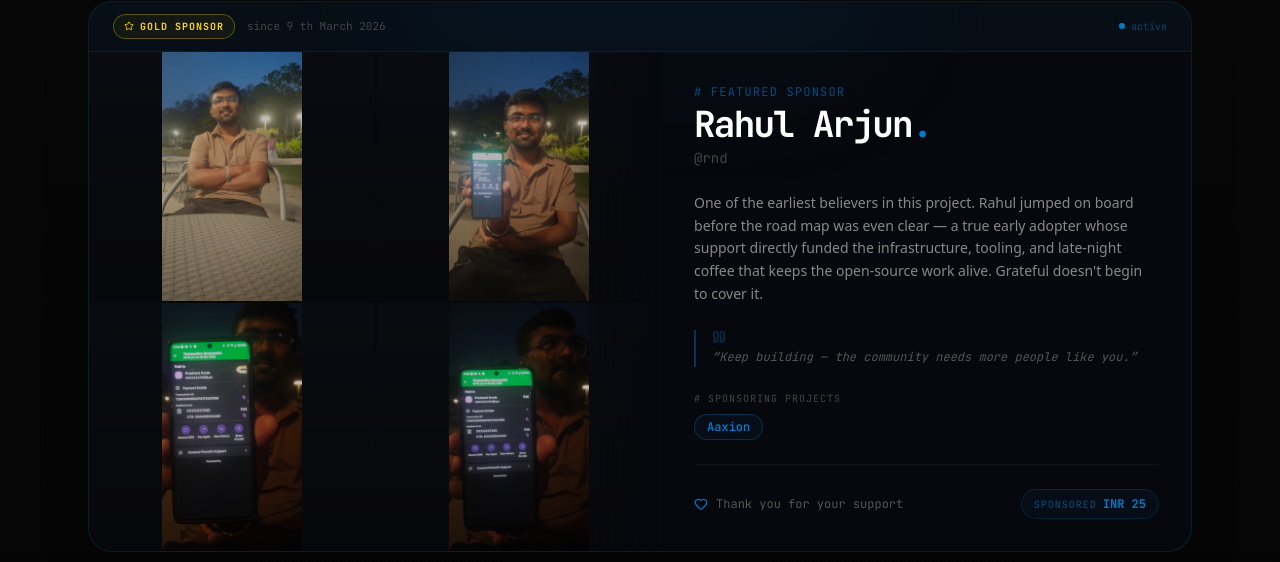
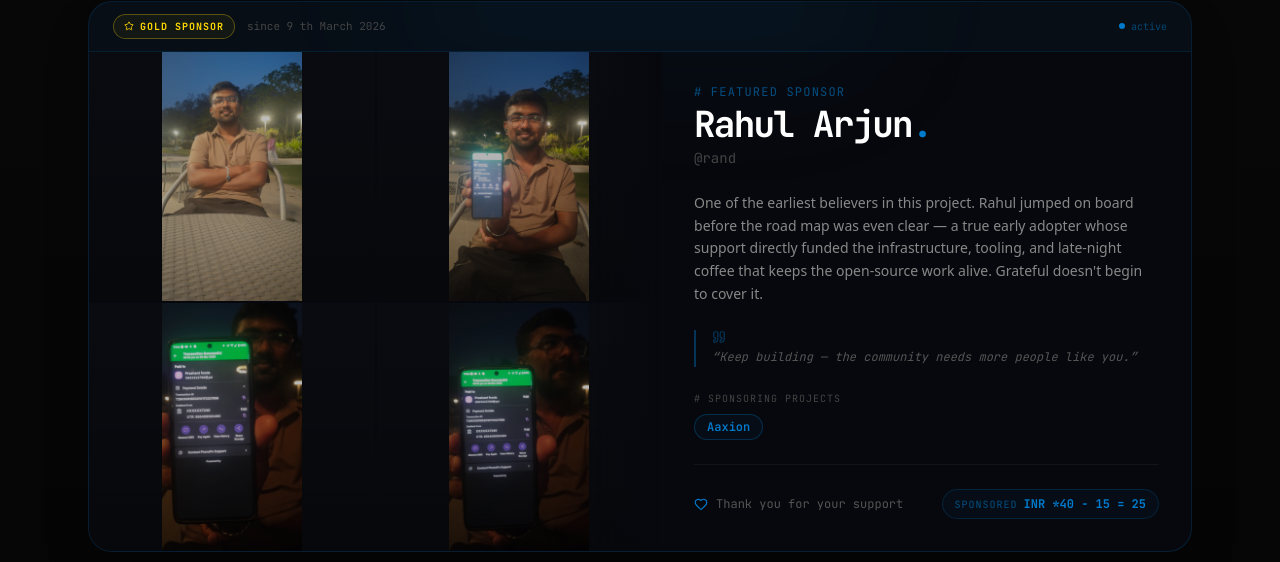
Before and after one commit to codershubinc/codershubinc.tech, a Next.js app: page /sponsors in a window 1280 px wide. Shown: the part 876-1438 px from the top of the page. Built offline with nearby package versions, Linux system fonts and the light colour scheme.

Commit message:
fix: correct handle typo and update spooredAmount format in FEATURED_SPONSORS

```diff
--- a/src/components/sponsors/data.ts
+++ b/src/components/sponsors/data.ts
@@ -19,7 +19,7 @@ export const FEATURED_SPONSORS: {
     images: string[];
     url?: string;
     joinedDate: string;
-    spooredAmount: number;
+    spooredAmount: string | number;
     currency: string;
     sponsoredProjects: string[];
 
@@ -27,7 +27,7 @@ export const FEATURED_SPONSORS: {
         {
             id: "ra",
             name: "Rahul Arjun",
-            handle: "@rnd",
+            handle: "@rand",
             tier: "gold",
             description:
                 "One of the earliest believers in this project. Rahul jumped on board before the road map was even clear — a true early adopter whose support directly funded the infrastructure, tooling, and late-night coffee that keeps the open-source work alive. Grateful doesn't begin to cover it.",
@@ -39,7 +39,7 @@ export const FEATURED_SPONSORS: {
                 "/assets/sponcers/rh/IMG20260309190645.jpg",
             ],
             joinedDate: "9 th March 2026",
-            spooredAmount: 25,
+            spooredAmount: "*40 - 15 = 25",
             currency: "INR",
             sponsoredProjects: ["Aaxion"],
         },
```
